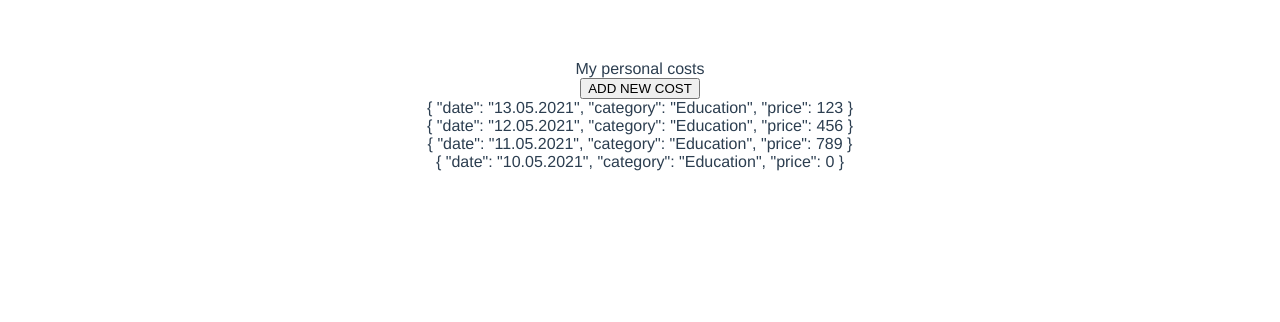
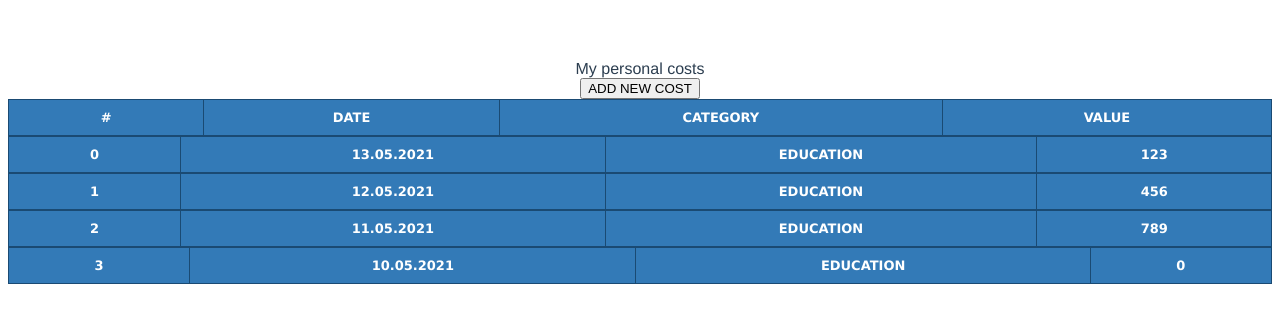
Before and after one commit to Mordukar/GV-Vue-Bezhenar, a Vue app in the folder hello-world/: page /#/404 in a window 1280 px wide. Shown: the top 322 px of the page. Built offline with nearby package versions, Linux system fonts and the light colour scheme.

Commit message:
Added styles and fix scripts

```diff
--- a/hello-world/src/App.vue
+++ b/hello-world/src/App.vue
@@ -5,7 +5,7 @@
     </header>
     <main>
       <Button @openForm="openForm"/>
-      <PaymentForm v-show="statusForm === 'open'" @add="onDataAdded" />
+      <PaymentForm v-show="isActive" @add="onDataAdded" />
       <PaymentsList :items="paymentsList" />
     </main>
   </div>
@@ -24,7 +24,7 @@ export default {
   },
   data () {
     return {
-      statusForm: 'close',
+      isActive: false,
       paymentsList: [
         {
           date: '13.05.2021',
@@ -53,8 +53,8 @@ export default {
     onDataAdded (data) {
       this.paymentsList.push(data)
     },
-    openForm (data) {
-      this.statusForm = data
+    openForm () {
+      this.isActive = !this.isActive
     }
   }
 }
--- a/hello-world/src/components/Button.vue
+++ b/hello-world/src/components/Button.vue
@@ -7,10 +7,9 @@ export default {
   name: 'Button',
   methods: {
     openForm () {
-      this.$emit('openForm', 'open')
+      this.$emit('openForm')
     }
   }
-
 }
 </script>
 
--- a/hello-world/src/components/PaymentsList.vue
+++ b/hello-world/src/components/PaymentsList.vue
@@ -1,8 +1,25 @@
 <template>
   <div>
-    <div v-for="(item, index) in items" :key="index">
-      {{ item }}
-    </div>
+    <table class="resp-tab">
+      <thead>
+      <tr>
+        <th>#</th>
+        <th>Date</th>
+        <th>Category</th>
+        <th>Value</th>
+      </tr>
+      </thead>
+    </table>
+    <table v-for="(item, index) in items" :key="index" class="resp-tab">
+      <thead>
+      <tr>
+        <th>{{ index }}</th>
+        <th>{{ item.date }}</th>
+        <th>{{ item.category}}</th>
+        <th>{{ item.price }}</th>
+      </tr>
+      </thead>
+    </table>
   </div>
 </template>
 
@@ -19,6 +36,70 @@ export default {
 }
 </script>
 
-<style lang="scss">
-
+<style lang="css">
+.resp-tab {
+  border-radius: 5px;
+  font-weight: normal;
+  border: none;
+  border-collapse: collapse;
+  width: 100%;
+  max-width: 100%;
+}
+.resp-tab th, .resp-tab td {
+  padding: 10px 20px;
+  font-size: 13px;
+  border: none;
+  font-family: Verdana, sans-serif;
+  border: 1px solid #337AB7;
+  vertical-align: top;
+}
+.resp-tab th {
+  color: #FFF;
+  background: #337AB7;
+  font-weight: bold;
+  border: 1px solid #1a4a73;
+  text-transform: uppercase;
+  text-align: center;
+}
+.resp-tab tr:nth-child(even) {
+  background: #edf7ff;
+}
+.resp-tab td span {
+  background: #337AB7;
+  color: #FFF;
+  display: none;
+  font-size: 11px;
+  font-weight: bold;
+  font-family: Verdana, sans-serif;
+  text-transform: uppercase;
+  padding: 5px 10px;
+  position: absolute;
+  top: 0;
+  left: 0;
+}
+@media(max-width: 768px) {
+  .resp-tab thead {
+    display: none;
+  }
+  .resp-tab tr {
+    display: flex;
+    flex-direction: row;
+    flex-wrap: wrap;
+    margin-bottom: 30px;
+  }
+  .resp-tab td {
+    margin: 0 -1px -1px 0;
+    padding-top: 35px;
+    position: relative;
+    width: 50%;
+  }
+  .resp-tab td span {
+    display: block;
+  }
+  }
+@media(max-width: 480px) {
+  .resp-tab td {
+    width: 100%;
+  }
+}
 </style>
```
Also changed, not shown: 2 other files (tests, documents, lock files or other folders).
